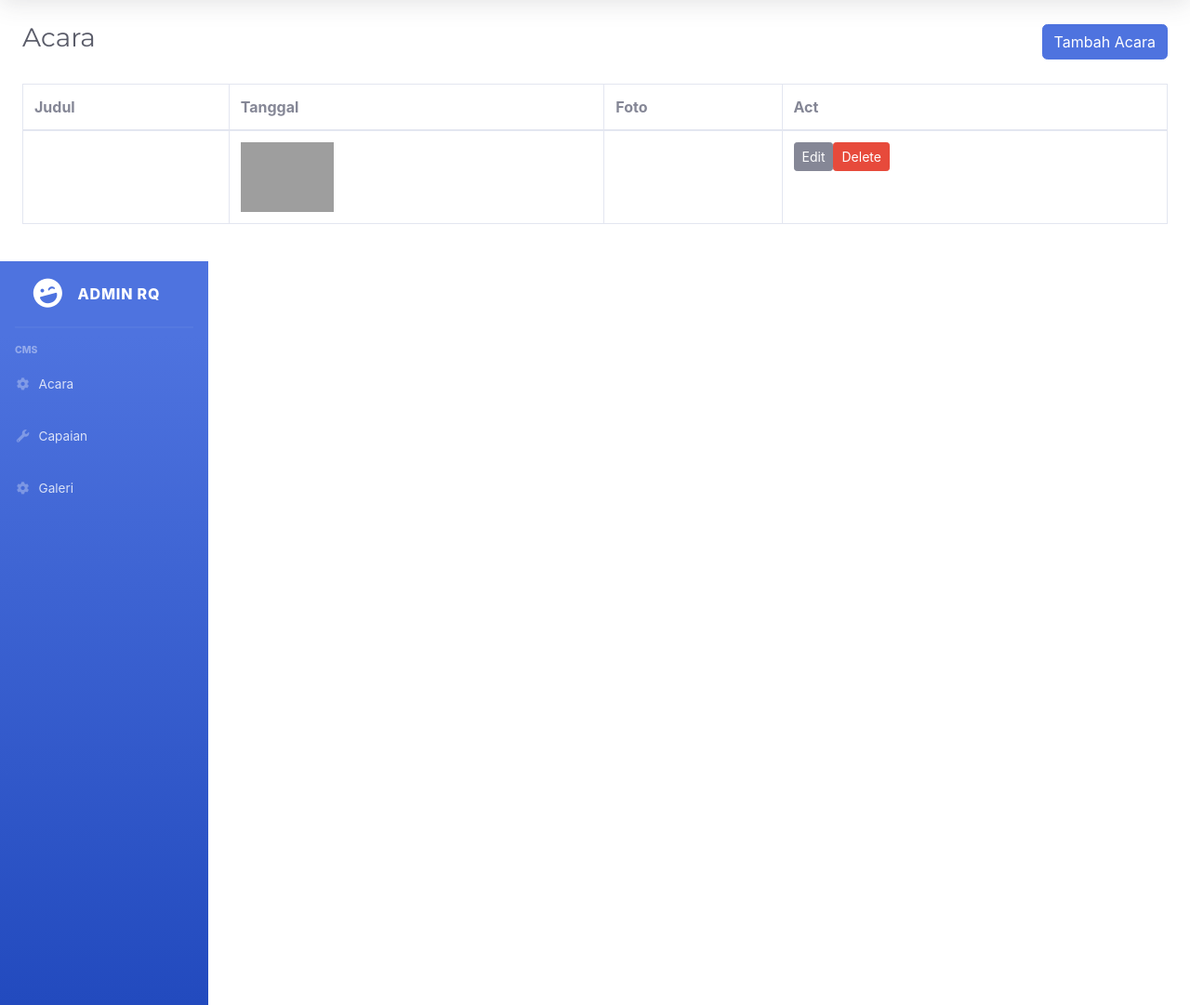
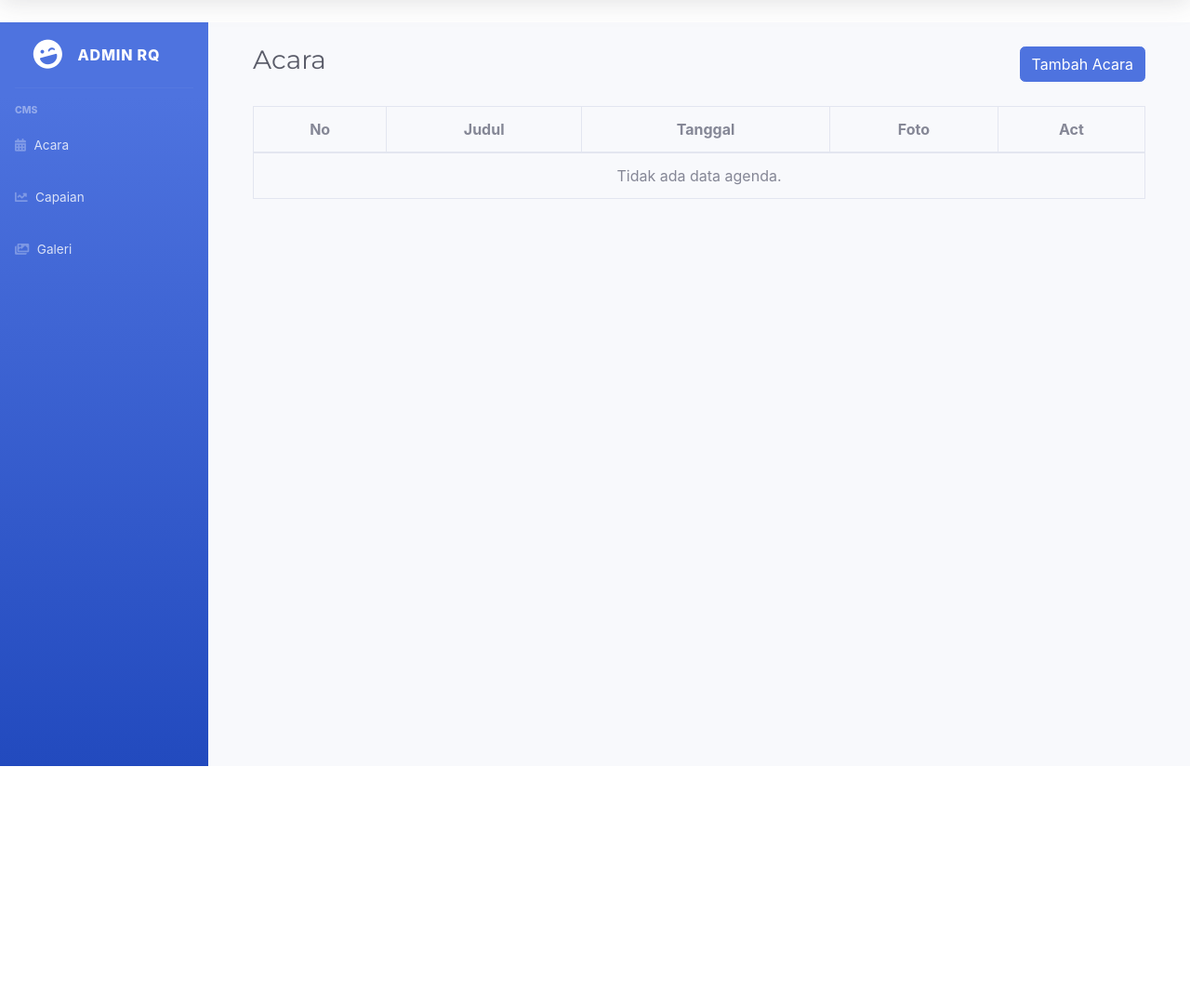
Before and after one commit to deaDiajeng/ciskp, a CodeIgniter app: page /ciskp/index.php/agenda/index in a window 1280 px wide. Shown: the part 70-1151 px from the top of the page at 93% size. After the commit the page ends 894 px from the top, so only its background shows below. Run offline with CodeIgniter, Linux system fonts and the light colour scheme; tables that the repository leaves empty or names only in its code hold one stand-in row (values such as "Sample post"); data that the repository does not hold is empty; some libraries are stand-ins or nearby versions; grey boxes are pictures that could not be loaded.

Commit message:
Rendering Data Table Agenda

```diff
--- a/application/controllers/Agenda.php
+++ b/application/controllers/Agenda.php
@@ -5,16 +5,16 @@
 
     public function __construct() {
         parent::__construct();
-        // $this->load->model('Agenda_model');
+        $this->load->model('Agenda_model');
     }
 
     public function index() {
-        // $data['agenda'] = $this->Agenda_model->get_all_agenda();
+        $data['agenda'] = $this->Agenda_model->get_all();
 
         $this->load->view('layout/header');
         $this->load->view('layout/adminav');
-        $this->load->view('admin/agenda');
         $this->load->view('layout/sidebar');
+        $this->load->view('admin/agenda', $data);
         $this->load->view('layout/footer');
     }
 }
--- a/application/models/Agenda_model.php
+++ b/application/models/Agenda_model.php
@@ -1,10 +1,25 @@
 <?php
 defined('BASEPATH') OR exit('No direct script access allowed');
-
 class Agenda_model extends CI_Model {
 
-    public function get_all_agenda() {
-        return $this->db->get('agenda')->result_array();
+    public function __construct() {
+        parent::__construct();
+        $this->load->database();
+    }
+    public function get_all() {
+        // return $this->db->get('agenda')->result();
+        return $this->db->get_where('agenda', ['is_deleted' => 0])->result();
     }
 
+    // public function insert($data) {
+    //     $this->db->insert('agenda', $data);
+    // }
+
+    // public function update($id, $data) {
+    //     $this->db->where('id_agenda', $id)->update('agenda', $data);
+    // }
+
+    // public function soft_delete($id) {
+    //     $this->db->where('id_agenda', $id)->update('agenda', ['is_deleted' => 1]);
+    // }
 }
--- a/application/views/admin/agenda.php
+++ b/application/views/admin/agenda.php
@@ -1,76 +1,55 @@
-<?php
-
-?>
-
+    <!-- Content Wrapper -->
+    <div id="content-wrapper" class="d-flex flex-column">
+        <!-- Main Content -->
+        <div id="content" class="p-4">
             <!-- Begin Page Content -->
             <div class="container-fluid">
                 <!-- Page Heading -->
                 <div class="d-flex justify-content-between align-items-center mb-4">
                     <h1 class="h3 text-gray-800">Acara</h1>
-                    <button class="btn btn-primary" data-toggle="modal" data-target="#addGuruModal">Tambah Acara</button>
+                    <button class="btn btn-primary" data-toggle="modal" data-target="#agendaModal">Tambah Acara</button>
                 </div>
+
                 <!-- Content Row -->
                 <div class="row">
-                    <!-- Sample Gallery Content -->
                     <div class="col-lg-12 mb-4">
                         <div class="table-responsive">
                             <table class="table table-bordered" id="dataTable" width="100%" cellspacing="0">
                                 <thead>
                                     <tr>
-                                    <th>Judul</th>
-                                    <th>Tanggal</th>
-                                    <th>Foto</th>
-                                    <th>Act</th>
+                                        <th class="text-center">No</th>
+                                        <th class="text-center">Judul</th>
+                                        <th class="text-center">Tanggal</th>
+                                        <th class="text-center">Foto</th>
+                                        <th class="text-center">Act</th>
                                     </tr>
                                 </thead>
                                 <tbody>
+                                    <?php if (!empty($agenda)) : ?>
                                         <?php
-                                // Database connection parameters
-                                $host = 'localhost';
-                                $db = 'db_cms';
-                                $user = 'root';
-                                $pass = '';
-
-                                // Data Source Name
-                                $dsn = "mysql:host=$host;dbname=$db";
-                                // PDO options
-                                $options = [
-                                    PDO::ATTR_ERRMODE            => PDO::ERRMODE_EXCEPTION,
-                                    PDO::ATTR_DEFAULT_FETCH_MODE => PDO::FETCH_ASSOC,
-                                    PDO::ATTR_EMULATE_PREPARES   => false,
-                                ];
-
-                                try {
-                                    // Create PDO instance
-                                    $pdo = new PDO($dsn, $user, $pass);
-                                } catch (\PDOException $e) {
-                                    // Handle connection error
-                                    throw new \PDOException($e->getMessage(), (int)$e->getCode());
-                                }
-
-                                    // SQL query to fetch data
-                                $sql = 'SELECT id_agenda, title, date, image FROM agenda';
-
-                                // Execute the query
-                                $stmt = $pdo->query($sql);
-
-                                // Loop through the results and output table rows
-                                while ($row = $stmt->fetch()) {
-                                    echo '<tr>';
-                                    echo '<td>' . htmlspecialchars($row['nama']) . '</td>';
-                                    echo '<td><img src="assets/img/guru/' . htmlspecialchars($row['foto']) . '" alt="' . htmlspecialchars($row['nama']) . '" style="width: 100px; height: auto;"></td>';
-                                    echo '<td>' . htmlspecialchars($row['jabatan']) . '</td>';
-                                    echo '<td>';
-                                    echo '<a href="#" class="btn btn-secondary btn-sm edit-guru" data-id="' . htmlspecialchars($row['id_teach']) . '">Edit</a>';
-                                    echo '<a href="action/delete.php?id=' . htmlspecialchars($row['id_teach']) . '&type=guru" class="btn btn-danger btn-sm">Delete</a>';
-                                    echo '</td>';
-                                    echo '</tr>';
-                                }
-                                ?>
+                                        $no = 1;
+                                        foreach ($agenda as $row) : ?>
+                                            <tr>
+                                                <td class="text-center"><?= $no++ ?></td>
+                                                <td><?= $row->title ?></td>
+                                                <td class="text-center"><?= date('d M Y', strtotime($row->date)) ?></td>
+                                                <td class="">
+                                                    <img src="<?= base_url('uploads/agenda/' . $row->image) ?>" alt="<?= $row->title ?>" width="80">
+                                                </td>
+                                                <td class="text-center">
+                                                    <a href="#" class="btn btn-sm btn-warning">Edit</a>
+                                                    <a href="#" class="btn btn-sm btn-danger">Delete</a>
+                                                </td>
+                                            </tr>
+                                        <?php endforeach; ?>
+                                    <?php else : ?>
+                                        <tr>
+                                            <td colspan="5" class="text-center text-muted">Tidak ada data agenda.</td>
+                                        </tr>
+                                    <?php endif; ?>
                                 </tbody>
                             </table>
                         </div>
-
                     </div>
                 </div>
                 <!-- /.row -->
@@ -80,41 +59,39 @@
         <!-- End of Main Content -->
     </div>
     <!-- End of Content Wrapper -->
+
+    <!-- Modal: Tambah / Edit Agenda -->
+    <!-- <div class="modal fade" id="agendaModal" tabindex="-1" role="dialog" aria-labelledby="agendaModalLabel" aria-hidden="true">
+        <div class="modal-dialog" role="document">
+            <form action="<?= base_url('Agenda/save') ?>" method="post" enctype="multipart/form-data">
+                <div class="modal-content">
+                    <div class="modal-header">
+                        <h5 class="modal-title" id="agendaModalLabel">Tambah Agenda</h5>
+                        <button type="button" class="close" data-dismiss="modal" aria-label="Close">
+                            <span aria-hidden="true">&times;</span>
+                        </button>
                     </div>
-<!-- End of Page Wrapper -->
+                    <div class="modal-body">
+                        <input type="hidden" name="id_agenda" id="id_agenda">
+                        <div class="form-group">
+                            <label for="title">Judul</label>
+                            <input type="text" class="form-control" name="title" id="title" required>
+                        </div>
+                        <div class="form-group">
+                            <label for="date">Tanggal</label>
+                            <input type="date" class="form-control" name="date" id="date" required>
+                        </div>
+                        <div class="form-group">
+                            <label for="image">Gambar (jika ingin mengganti)</label>
+                            <input type="file" class="form-control" name="image" id="image">
+                        </div>
+                    </div>
+                    <div class="modal-footer">
+                        <button type="submit" class="btn btn-primary">Simpan</button>
+                    </div>
+                </div>
+            </form>
+        </div>
+    </div> -->
 
-    <script>
-    document.addEventListener('DOMContentLoaded', function() {
-    var editButtons = document.querySelectorAll('.edit-guru');
-
-    editButtons.forEach(function(button) {
-        button.addEventListener('click', function() {
-            var id = this.getAttribute('data-id');
-
-            // Fetch data guru yang akan diedit
-            fetch('action/guru/editAction.php?id=' + id)
-                .then(response => response.json())
-                .then(data => {
-                    if (data) {
-                        document.getElementById('editGuruTitle').value = data.nama || '';
-                        document.getElementById('editGuruId').value = data.id_teach || '';
-                        document.getElementById('currentImage').innerHTML = 'Gambar saat ini: <img src="assets/img/guru/' + data.foto + '" style="width: 100px; height: auto;">';
-                        document.getElementById('editGuruJbt').value = data.jabatan || '';
-                        $('#editGuruModal').modal('show');
-                    } else {
-                        console.error('Data not found:', data);
-                    }
-                })
-                .catch(error => console.error('Error:', error));
-            });
-        });
-    });
-    </script>
-
-    <?php
-
-    ?>
-
-</body>
-
-</html>
+    </div>
--- a/application/views/layout/sidebar.php
+++ b/application/views/layout/sidebar.php
@@ -1,38 +1,32 @@
+<div id="wrapper">
     <!-- Sidebar -->
     <ul class="navbar-nav bg-gradient-primary sidebar sidebar-dark accordion" id="accordionSidebar">
-            <!-- Sidebar - Brand -->
+        <!-- Sidebar content here -->
         <a class="sidebar-brand d-flex align-items-center justify-content-center" href="dashboard">
             <div class="sidebar-brand-icon rotate-n-15">
                 <i class="fas fa-laugh-wink"></i>
             </div>
             <div class="sidebar-brand-text mx-3">Admin RQ</div>
         </a>
-            <!-- Divider -->
-            <hr class="sidebar-divider my-0">
 
-            <!-- Divider -->
         <hr class="sidebar-divider">
-            <!-- Heading -->
-            <div class="sidebar-heading">
-                CMS
-            </div>
-            <!-- CMS Links -->
+        <div class="sidebar-heading">CMS</div>
+
         <li class="nav-item">
-                <a class="nav-link collapsed" href="Agenda">
-                    <i class="fas fa-fw fa-cog"></i>
+            <a class="nav-link" href="Agenda">
+                <i class="fas fa-calendar-alt"></i>
                 <span>Acara</span>
             </a>
         </li>
         <li class="nav-item">
-                <a class="nav-link collapsed" href="Capaian">
-                        <i class="fas fa-fw fa-wrench"></i>
+            <a class="nav-link" href="Capaian">
+                <i class="fas fa-chart-line"></i>
                 <span>Capaian</span>
             </a>
         </li>
         <li class="nav-item">
-                <a class="nav-link collapsed" href="Gallery"
-                    aria-expanded="true" aria-controls="collapseGaleri">
-                    <i class="fas fa-fw fa-cog"></i>
+            <a class="nav-link" href="Gallery">
+                <i class="fas fa-images"></i>
                 <span>Galeri</span>
             </a>
         </li>
```
Also changed, not shown: uploads/agenda/github.png (added), uploads/agenda/instagram.png (added). Lines whose indentation alone changed are shown as unchanged.
